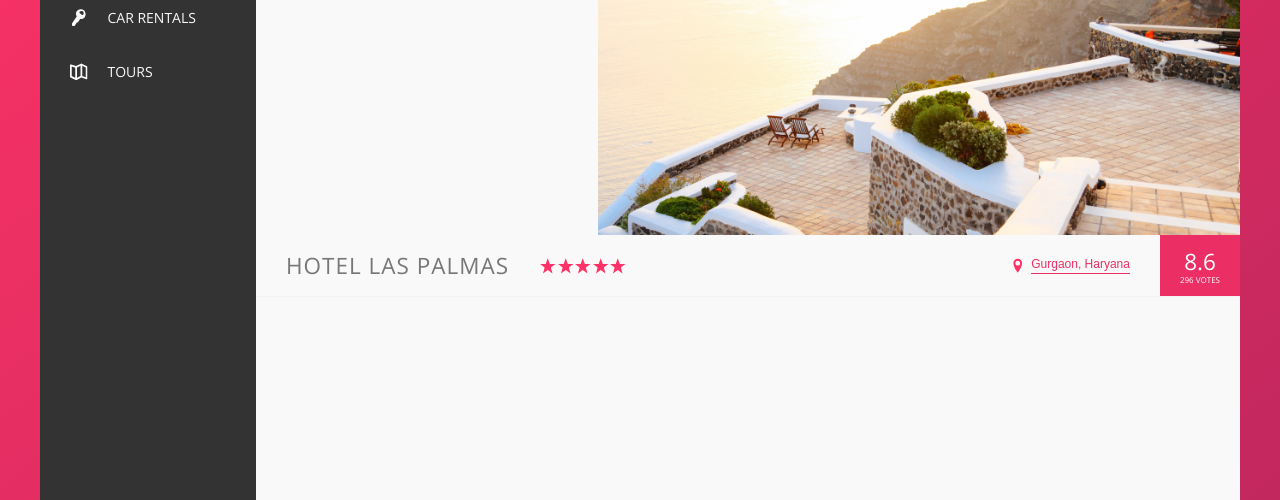
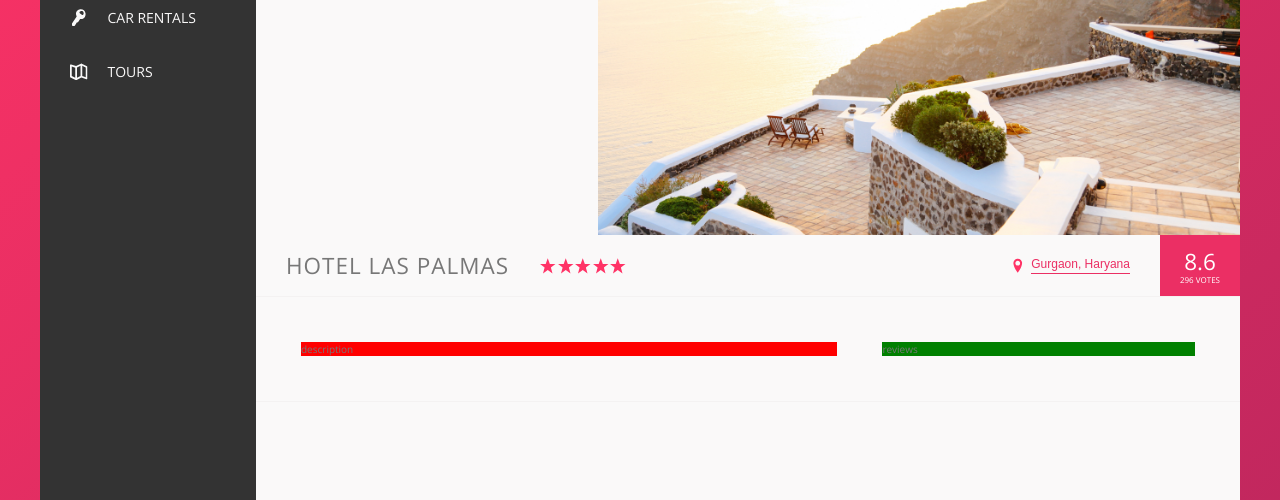
Before and after one commit to NikhilMudgal/Trillo, a website: page index.html in a window 1280 px wide. Shown: the part 300-800 px from the top of the page. Drawn offline with nearby package versions, Linux system fonts and the light colour scheme.

Commit message:
Setup descriptio section

```diff
--- a/index.html
+++ b/index.html
@@ -125,6 +125,14 @@
                         </div>
 
                     </div>
+                    <div class="detail">
+                        <div class="description">
+                            description
+                        </div>
+                        <div class="user-reviews">
+                            reviews
+                        </div>
+                    </div>
                 </main>
             </div>
         </div>
--- a/sass/_base.scss
+++ b/sass/_base.scss
@@ -17,7 +17,9 @@
     --color-grey-dark-3: #999;
     --color-white: #fff;
 
-    --shadow-dark: 0 2rem 6rem var(0, 0, 0,.3)
+    --shadow-dark: 0 2rem 6rem var(0, 0, 0,.3);
+
+    --line : 1px solid var(--color-grey-light-2);
 }
 
 * {
--- a/sass/_layouts.scss
+++ b/sass/_layouts.scss
@@ -32,3 +32,21 @@
     height: 80rem;
     flex: 1; // setting grow value as >0, it will grow as much as it can
 }
+
+.detail {
+    display: flex;
+    padding: 4.5rem;
+    background-color: var(--color-grey-light-1);
+    border-bottom: var(--line);
+}
+
+.description {
+    background-color: red;
+    flex: 0 0 60%;
+    margin-right: 4.5rem;
+}
+
+.user-reviews {
+    background-color: green;
+    flex: 1;
+}
```
Also changed, not shown: css/style.css.
